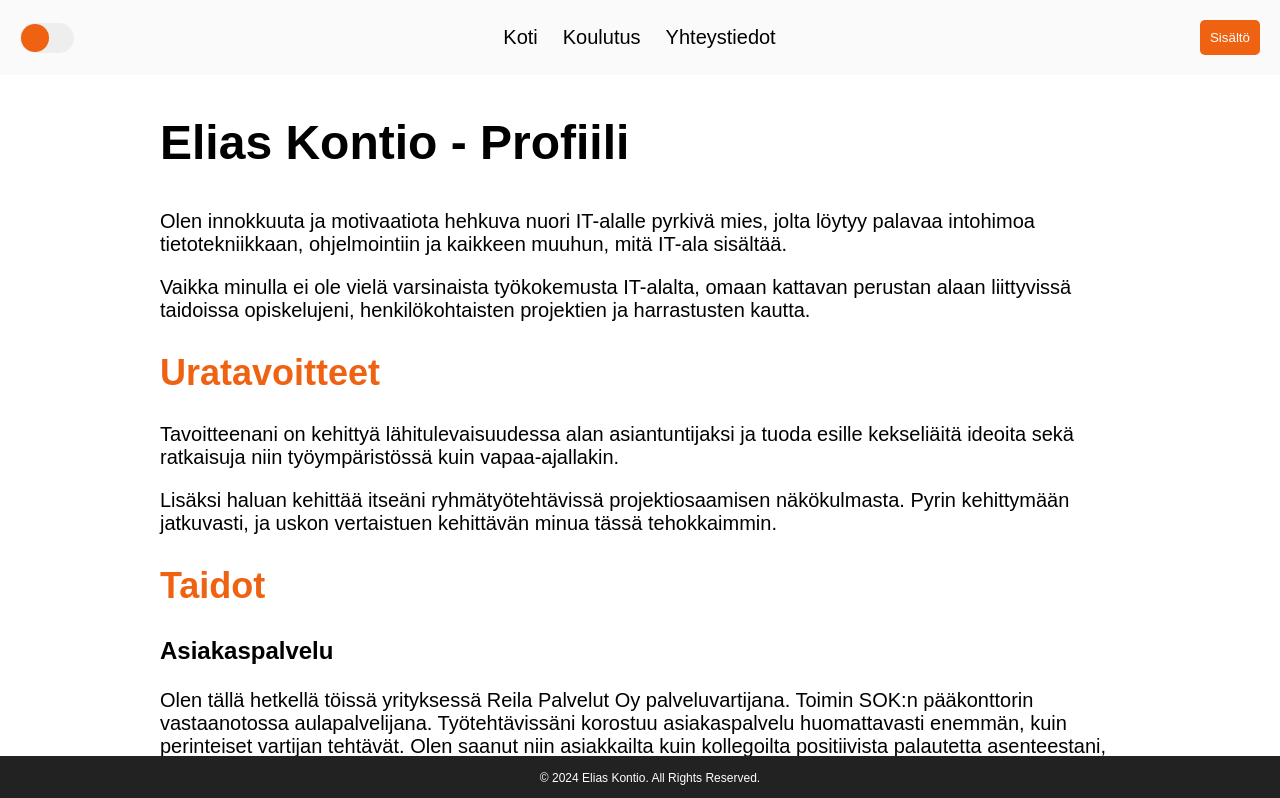
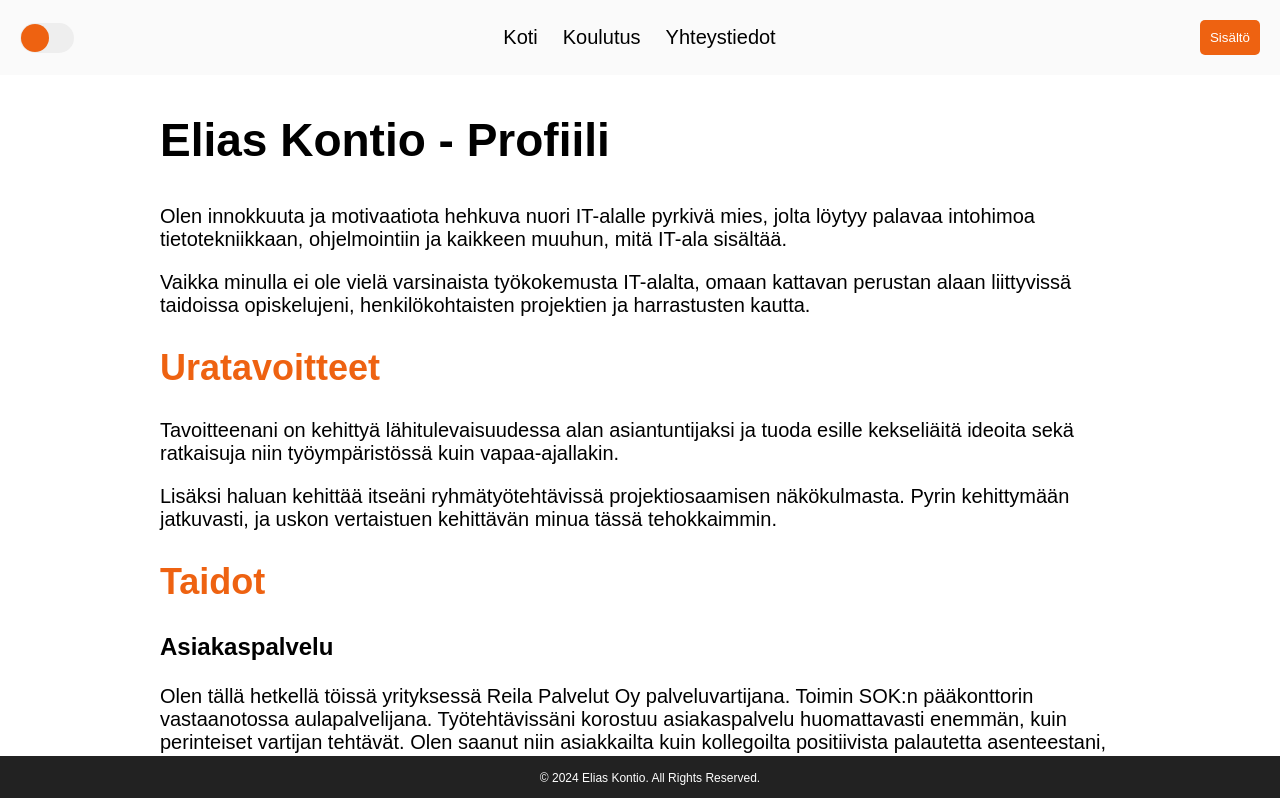
Before and after one commit to k0ntio/k0ntio.github.io, a plain HTML site: page index.html in a window 1280 px wide. Shown: the top 798 px of the page. Drawn offline with Linux system fonts and the light colour scheme.

Commit message:
Final changes (for now)

```diff
--- a/styles.css
+++ b/styles.css
@@ -181,7 +181,7 @@ h3 {
 }
 
 h1 {
-    font-size: 48px;
+    font-size: 46px;
 }
 
 h2 {
```
Also changed, not shown: resume.html (+1 -1 lines).
